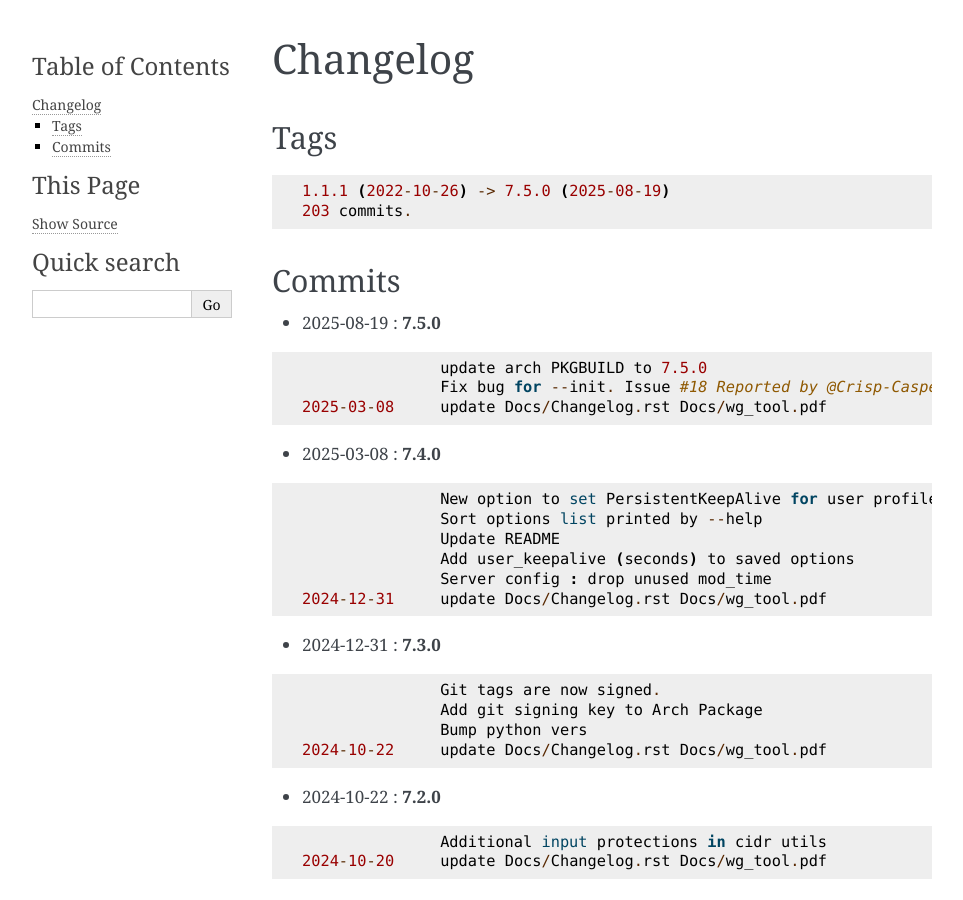
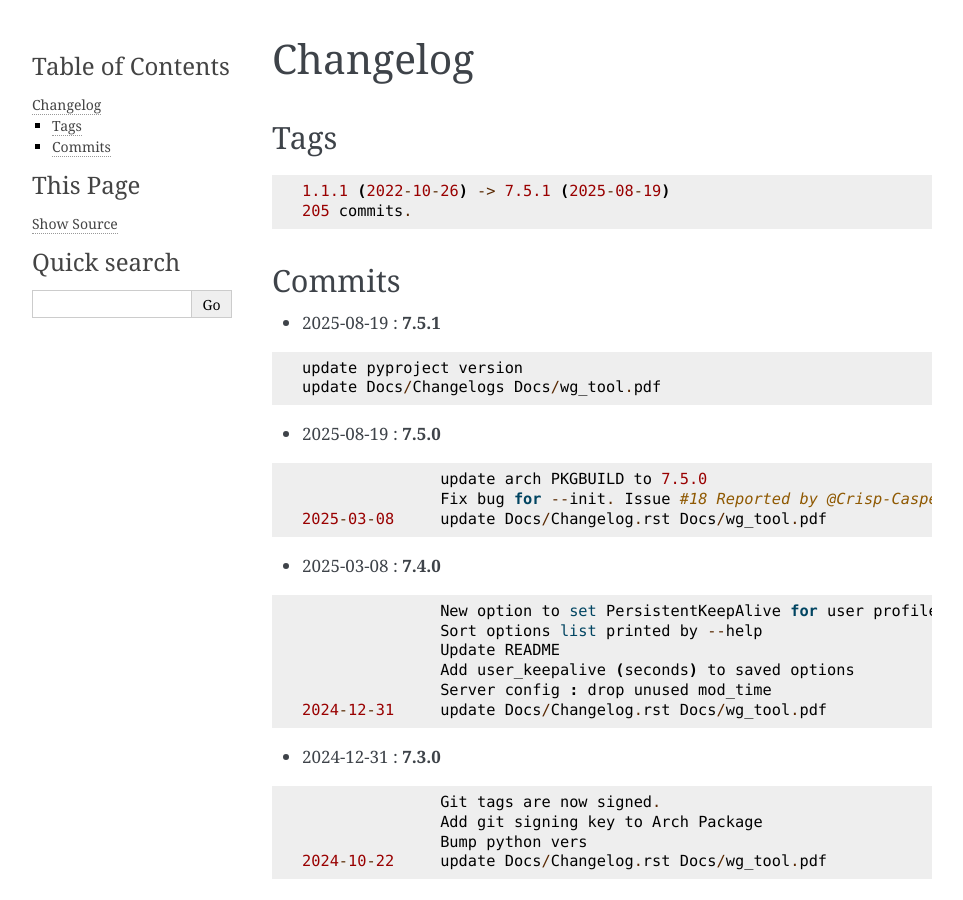
Before and after one commit to gene-git/wg_tool, a Sphinx documentation site: the page built from Docs/Changelog.rst, in a window 1280 px wide and 900 px high. Shown: the whole window, without its empty margins (148-1111 px from the left). Built offline with Sphinx 7.4.7, drawn with Linux system fonts in a browser that asks for light colours; pages that are not in the unit, such as notebooks, are missing from menus.

Commit message:
update Docs/Changelogs Docs/wg_tool.pdf

```diff
--- a/Docs/Changelog.rst
+++ b/Docs/Changelog.rst
@@ -7,12 +7,19 @@ Tags
 
 ::
 
-	1.1.1 (2022-10-26) -> 7.5.0 (2025-08-19)
-	203 commits.
+	1.1.1 (2022-10-26) -> 7.5.1 (2025-08-19)
+	205 commits.
 
 Commits
 =======
 
+
+* 2025-08-19  : **7.5.1**
+
+::
+
+                update pyproject version
+                update Docs/Changelogs Docs/wg_tool.pdf
 
 * 2025-08-19  : **7.5.0**
 
```
Also changed, not shown: 2 other files.
